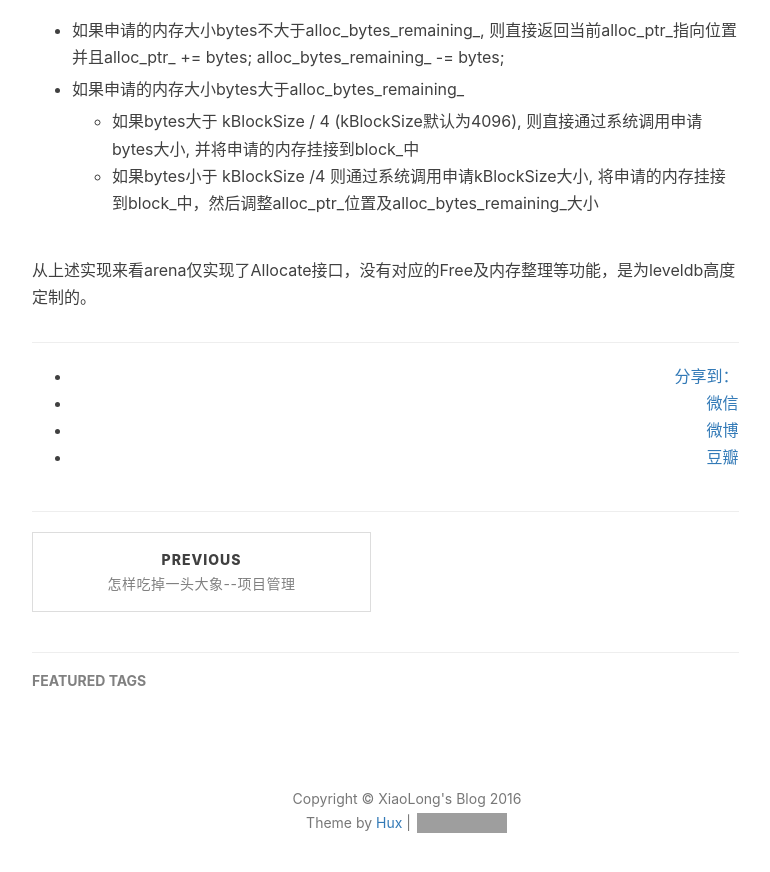
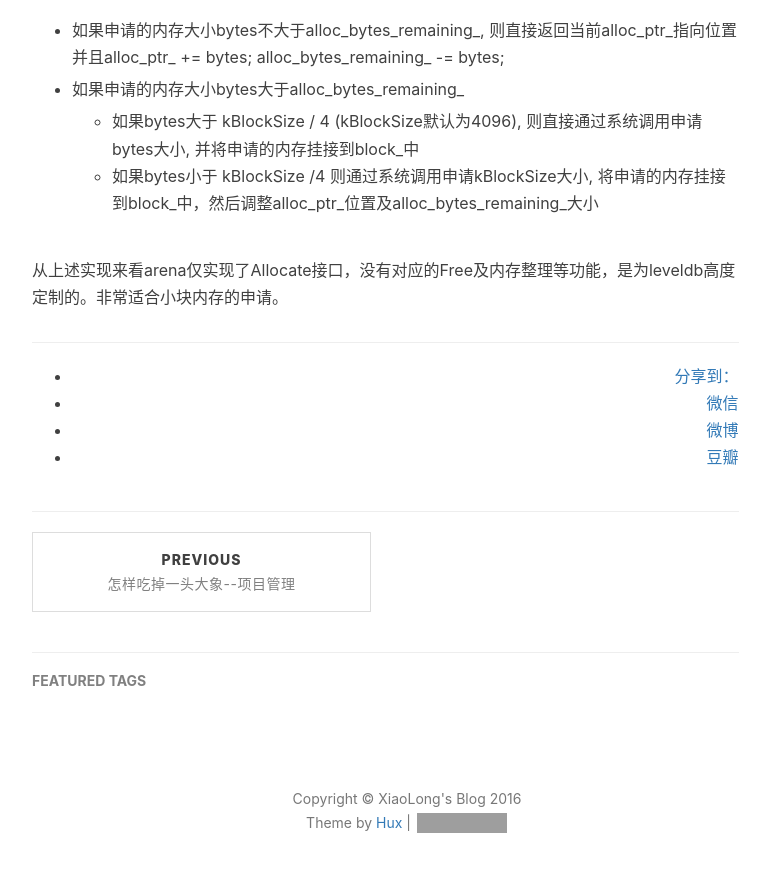
Before and after one commit to gao-xiao-long/gao-xiao-long.github.io, a Jekyll site: the page built from _posts/2016-05-05-leveldb-util.markdown, in a window 1280 px wide and 900 px high, scrolled down 1621 px. Shown: the top 872 px of the window, without its empty margins (233-1003 px from the left). Built offline with Jekyll 4.4.1, drawn with Linux system fonts in a browser that asks for light colours; nearby versions of some CDN libraries; comment, search, counter and statistics services are not loaded; grey boxes are pictures that could not be loaded.

Commit message:
add util page

```diff
--- a/_posts/2016-05-05-leveldb-util.markdown
+++ b/_posts/2016-05-05-leveldb-util.markdown
@@ -44,4 +44,4 @@ port::AtomicPointer memory_usage_; // arena使用内存大小
     - 如果bytes大于 kBlockSize / 4 (kBlockSize默认为4096), 则直接通过系统调用申请bytes大小, 并将申请的内存挂接到block_中
     - 如果bytes小于 kBlockSize /4 则通过系统调用申请kBlockSize大小, 将申请的内存挂接到block_中，然后调整alloc_ptr_位置及alloc_bytes_remaining_大小
 
-从上述实现来看arena仅实现了Allocate接口，没有对应的Free及内存整理等功能，是为leveldb高度定制的。
+从上述实现来看arena仅实现了Allocate接口，没有对应的Free及内存整理等功能，是为leveldb高度定制的。非常适合小块内存的申请。
```
